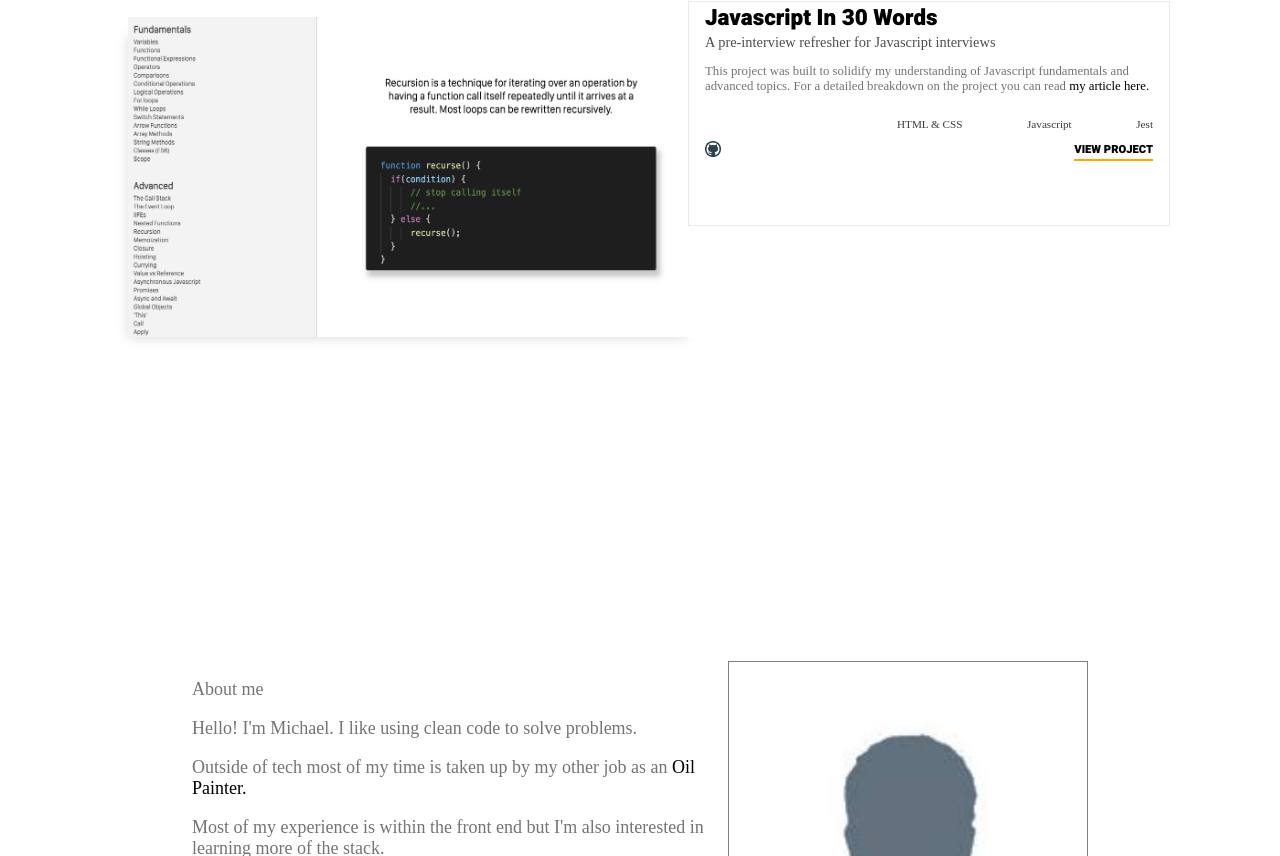
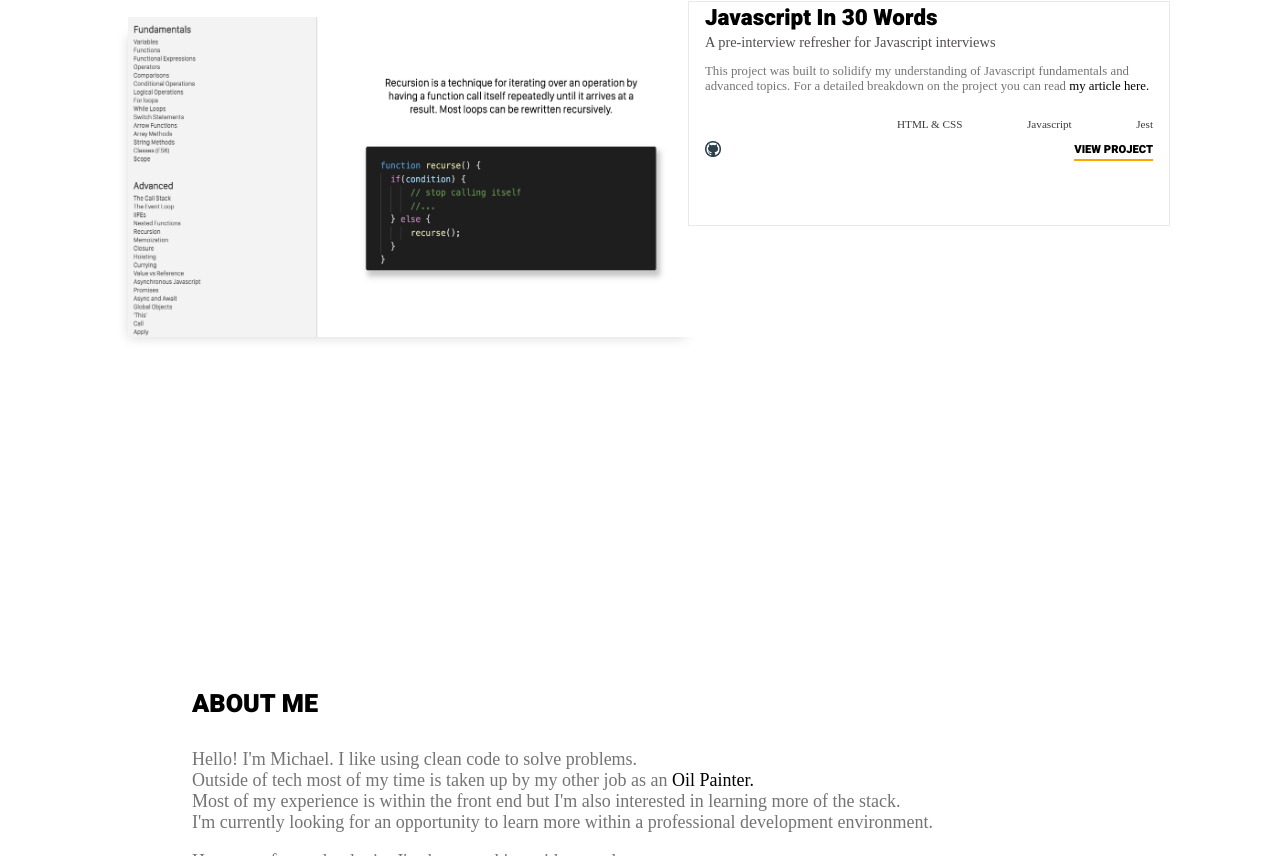
Before and after one commit to msmfa/portfolio, a React (Create React App) app: page / in a window 1280 px wide. Shown: the part 1944-2800 px from the top of the page. Built offline with nearby package versions, Linux system fonts and the light colour scheme; a web font is replaced by a local one.

Commit message:
Added CV

```diff
--- a/src/components/AboutSection.js
+++ b/src/components/AboutSection.js
@@ -1,5 +1,5 @@
 import React from "react";
-import Placeholder from "./IMG/placeholder.png";
+import Placeholder from "./IMG/circle-portfolio.jpg";
 
 function AboutSection() {
   return (
@@ -38,7 +38,7 @@ function AboutSection() {
             </ul>
           </div>
         </div>
-        <img className="profile-photo" src={Placeholder} alt="human"></img>
+        {/* //<img className="profile-photo" src={Placeholder} alt="human"></img> */}
       </div>
     </>
   );
--- a/src/components/NavBar.js
+++ b/src/components/NavBar.js
@@ -21,6 +21,9 @@ function NavBar() {
               Contact
             </a>
           </li>
+          <li>
+            <a href="#about">CV</a>
+          </li>
         </ul>
       </div>
     </>
--- a/src/css/About.css
+++ b/src/css/About.css
@@ -29,11 +29,16 @@
 }
 
 .profile-photo {
-  width: 35vw;
-  height: 45vh;
+  width: 200px;
+  height: 220px;
   border: 1px solid grey;
 }
 
-.about-subtitle {
+.about-title {
   margin: 1em 0;
+  font-family: "Heebo", sans-serif;
+  font-size: 1.4em;
+  font-weight: 900;
+  color: black;
+  text-transform: uppercase;
 }
```
Also changed, not shown: src/components/IMG/circle-portfolio.jpg (added).
